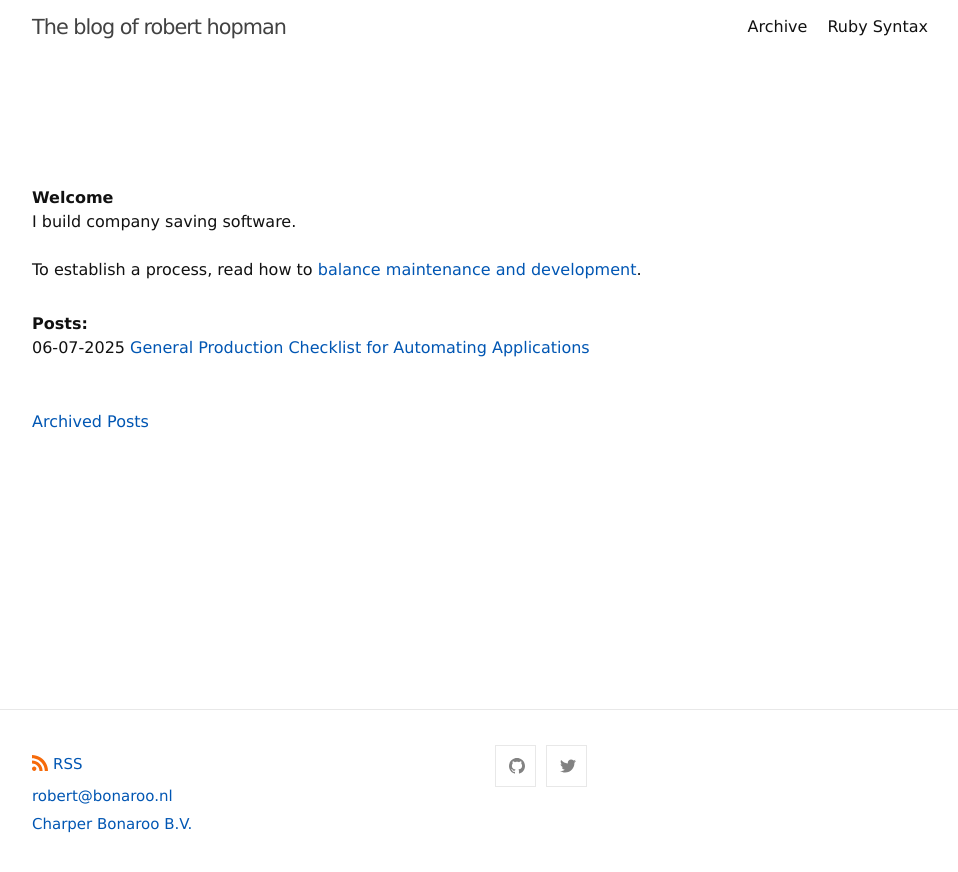
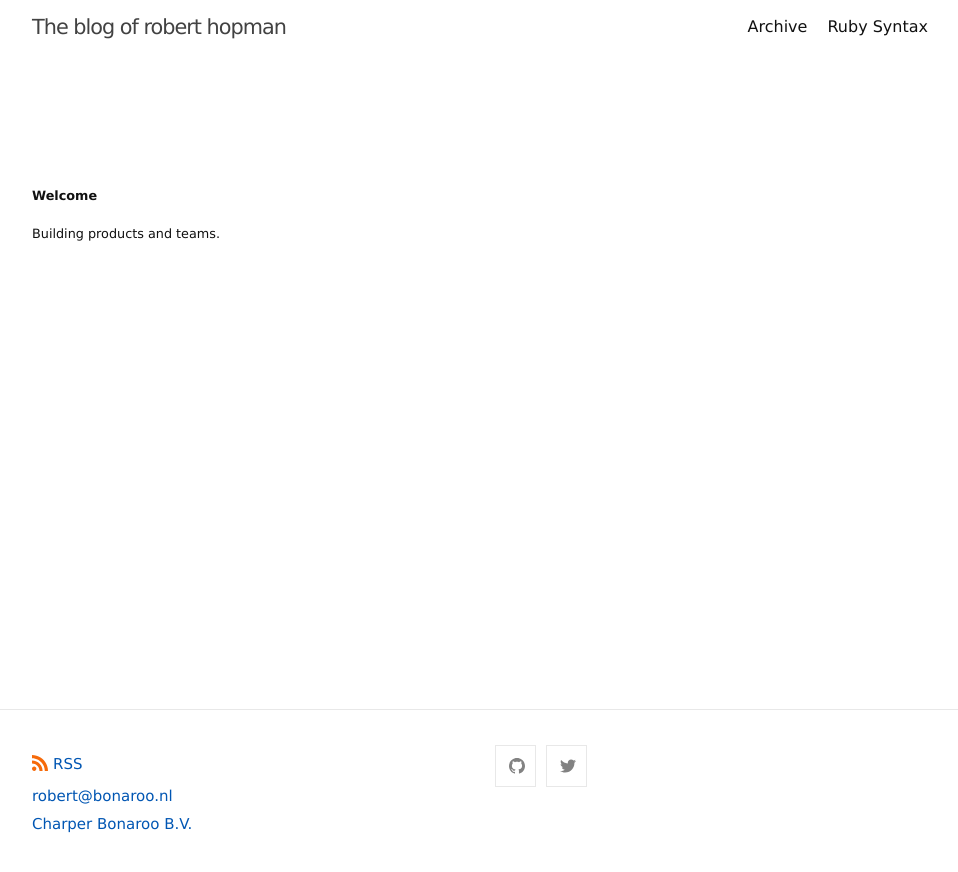
Before and after one commit to roberthopman/roberthopman.github.io, a Jekyll site: the page built from index.md, in a window 1280 px wide. Shown: the top 872 px of the page, without its empty margins (160-1118 px from the left). Built offline with Jekyll 4.4.1, drawn with Linux system fonts in a browser that asks for light colours.

Commit message:
redo homepage

```diff
--- a/_sass/minima/custom-styles.scss
+++ b/_sass/minima/custom-styles.scss
@@ -9,7 +9,7 @@
 }
 
 .page-content {
-  font-size: 1rem;
+  font-size: 0.8rem;
 }
 
 .wrapper {
--- a/index.md
+++ b/index.md
@@ -5,23 +5,7 @@ hide_author: true
 
 <div class="main">
   <div class="title">Welcome</div>
-  <div>I build company saving software.</div>
   <br>
-  <div>To establish a process, read how to
-    <a href="{% post_url 2023-09-22-how-to-balance-maintenance-and-development %}">balance maintenance and development</a>.
-  </div>
-  <div class="main-posts title">Posts:</div>
-  {% for post in site.posts %}
-  {% assign post_date = post.date | date: "%s" | plus: 0 %}
-  {% assign eighteen_months_ago = "now" | date: "%s" | minus: 15552000 | plus: 0 %}
-
-  {% if post_date >= eighteen_months_ago %}
-  <div class='post-row'>
-    <div class='column-date'>{{ post.date | date: "%d-%m-%Y" }}</div>
-    <div class='column-title'><a href="{{ post.url }}">{{ post.title }}</a></div>
-  </div>
-  {% endif %}
-  {% endfor %}
+  <div>Building products and teams.</div>
+  <br>
 </div>
-
-<div><a href="/archive">Archived Posts</a></div>
```
Also changed, not shown: archive.md (+16 -2 lines), ruby-syntax.md (+10 -2 lines).
